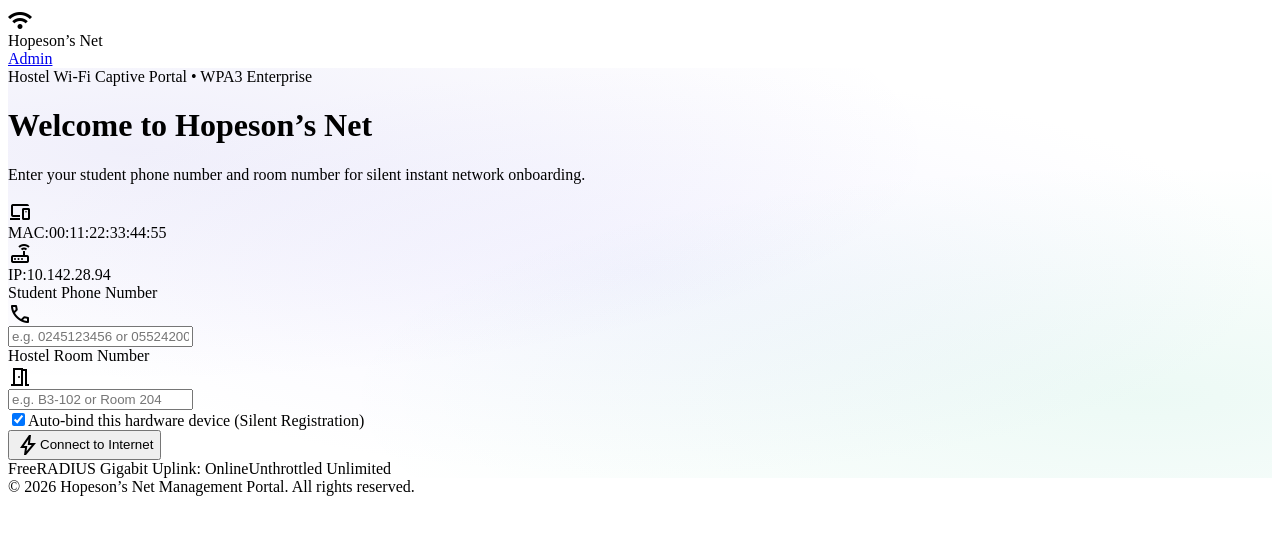
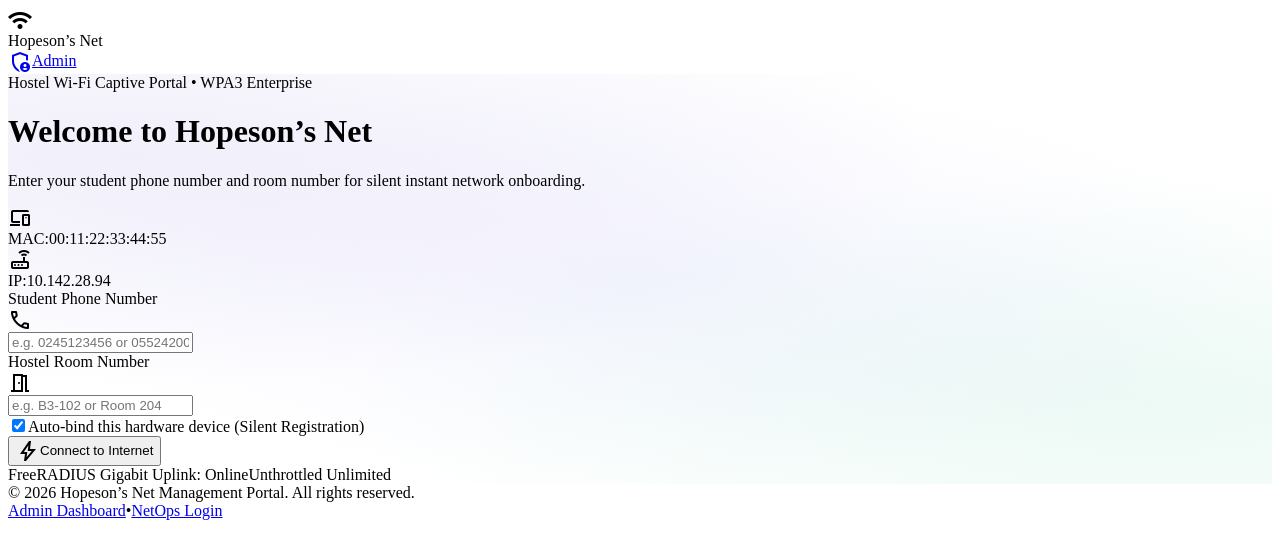
Before and after one commit to h0peson1/HostelBilling, a Next.js app: page / in a window 1280 px wide. Shown: the top 558 px of the page. Built offline with nearby package versions, Linux system fonts and the light colour scheme.

Commit message:
Add prominent Admin buttons and portal links to index.html and app/page.tsx navigation

```diff
--- a/app/page.tsx
+++ b/app/page.tsx
@@ -269,10 +269,11 @@
           </div>
           <div className="flex items-center gap-2">
             <a
-              href="/admin-login.html"
-              className="text-xs font-semibold text-slate-500 hover:text-indigo-600 transition-colors px-2.5 py-1.5 rounded-lg hover:bg-slate-100"
+              href="/admin"
+              className="inline-flex items-center gap-1.5 px-3.5 py-1.5 rounded-lg bg-slate-100 hover:bg-slate-200 border border-slate-300/80 text-slate-800 hover:text-indigo-600 font-semibold text-xs sm:text-sm transition-all shadow-xs cursor-pointer"
             >
-              Admin
+              <span className="material-symbols-outlined text-base text-indigo-600">admin_panel_settings</span>
+              <span>Admin</span>
             </a>
           </div>
         </div>
@@ -290,8 +291,15 @@
       </main>
 
       {/* Page Footer */}
-      <footer className="bg-white border-t border-slate-200 py-4 text-center text-xs text-slate-500">
-        © 2026 Hopeson’s Net Management Portal. All rights reserved.
+      <footer className="bg-white border-t border-slate-200 py-4 text-xs text-slate-500">
+        <div className="max-w-7xl mx-auto px-4 flex flex-col sm:flex-row items-center justify-between gap-2 text-center sm:text-left">
+          <div>© 2026 Hopeson’s Net Management Portal. All rights reserved.</div>
+          <div className="flex items-center justify-center gap-4">
+            <a href="/admin" className="text-indigo-600 hover:text-indigo-800 font-semibold hover:underline">Admin Dashboard</a>
+            <span>•</span>
+            <a href="/admin-login.html" className="text-slate-500 hover:text-slate-700 hover:underline">NetOps Login</a>
+          </div>
+        </div>
       </footer>
     </>
   );
```
Also changed, not shown: index.html (+9 -1 lines).
